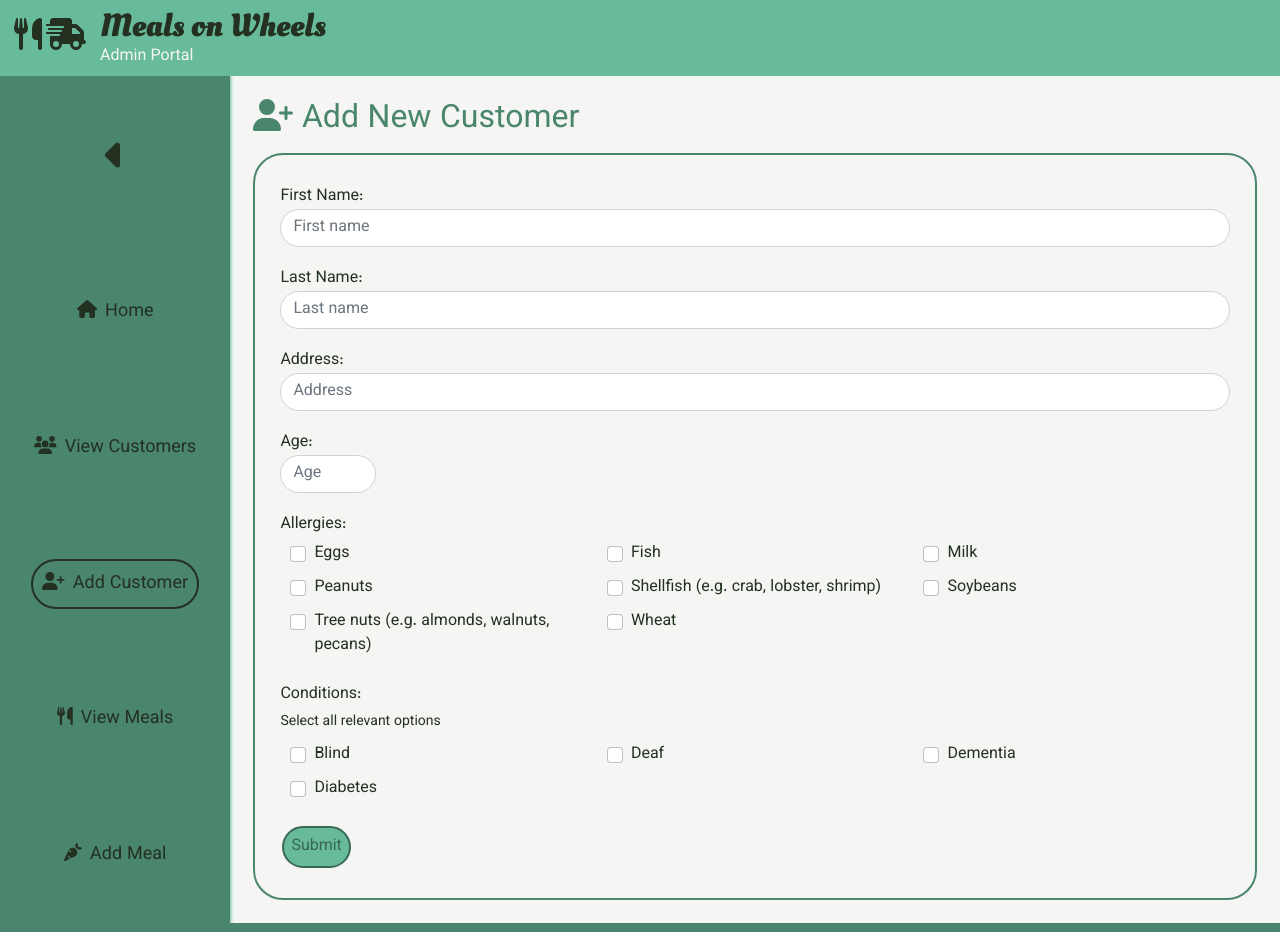
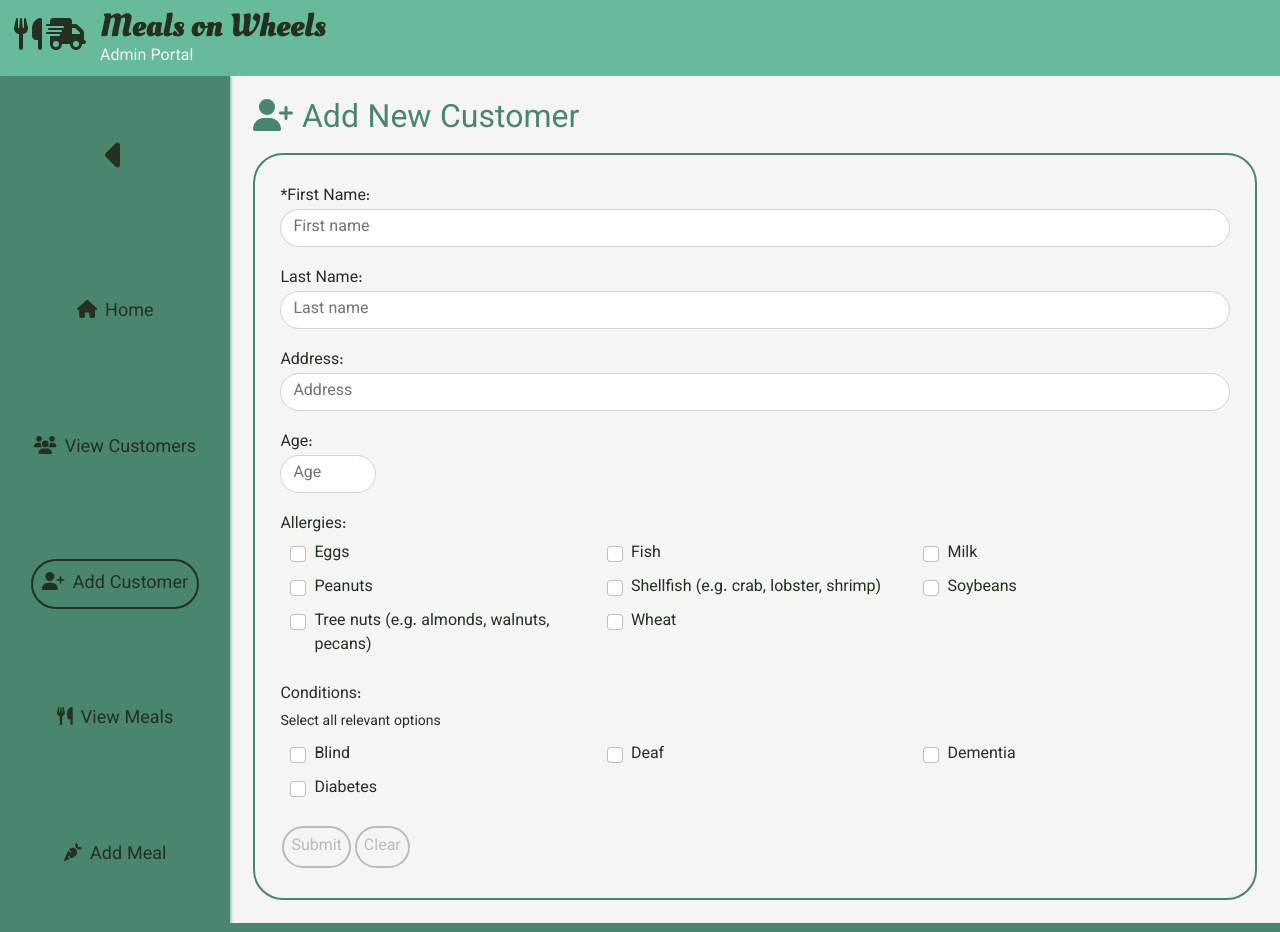
Before and after one commit to DIS-Multiverse/meals-on-wheels, an Angular app: page /add-customer in a window 1280 px wide. Shown: the top 932 px of the page. Built offline with nearby package versions, Linux system fonts and the light colour scheme.

Commit message:
Add user form validation

```diff
--- a/src/app/components/add-customer/add-customer.component.css
+++ b/src/app/components/add-customer/add-customer.component.css
@@ -5,3 +5,11 @@ h2 {
 .age {
   width: 6em;
 }
+
+input.ng-invalid.ng-touched {
+  border: 1px solid red;
+}
+
+.invalid-message {
+  color: red;
+}
--- a/src/app/components/add-customer/add-customer.component.html
+++ b/src/app/components/add-customer/add-customer.component.html
@@ -1,18 +1,24 @@
+<div *ngIf="!successView">
   <h2>
     <fa-icon [icon]="addUserIcon" class="nav-link-icon"></fa-icon> Add New
     Customer
   </h2>
   <form (ngSubmit)="onSubmit()" #addUserForm="ngForm" class="border-styling">
     <div class="form-group">
-    <label>First Name:</label>
+      <label>*First Name:</label>
       <input
         type="text"
         class="form-control form-input"
         placeholder="First name"
         name="fName"
+        maxlength="50"
         #fName="ngModel"
         [(ngModel)]="firstName"
+        required
       />
+      <small *ngIf="fName.invalid && fName.touched" class="invalid-message"
+        >First name is required</small
+      >
     </div>
     <div class="form-group">
       <label>Last Name:</label>
@@ -21,9 +27,14 @@
         class="form-control form-input"
         placeholder="Last name"
         name="lName"
+        maxlength="50"
         #lName="ngModel"
         [(ngModel)]="lastName"
+        required
       />
+      <small *ngIf="lName.invalid && lName.touched" class="invalid-message"
+        >Last name is required</small
+      >
     </div>
     <div class="form-group">
       <label>Address:</label>
@@ -32,9 +43,14 @@
         class="form-control form-input"
         placeholder="Address"
         name="address"
+        maxlength="50"
         #address="ngModel"
         [(ngModel)]="formAddress"
+        required
       />
+      <small *ngIf="address.invalid && address.touched" class="invalid-message"
+        >Address is required</small
+      >
     </div>
     <div class="form-group age">
       <label>Age:</label>
@@ -45,7 +61,13 @@
         name="age"
         #age="ngModel"
         [(ngModel)]="formAge"
+        maxlength="3"
+        oninput="javascript: if (this.value.length > this.maxLength) this.value = this.value.slice(0, this.maxLength);"
+        required
       />
+      <small *ngIf="age.invalid && age.touched" class="invalid-message"
+        >Age is required</small
+      >
     </div>
     <div class="form-group">
       <label>Allergies:</label>
@@ -80,5 +102,29 @@
         </div>
       </div>
     </div>
-  <button class="form-button" type="submit">Submit</button>
+    <button
+      [ngClass]="{
+        'form-button': addUserForm.valid,
+        'disabled-button': !addUserForm.valid
+      }"
+      type="submit"
+      [disabled]="!addUserForm.valid"
+    >
+      Submit
+    </button>
+    <button
+      [ngClass]="{
+        'form-cancel-button': addUserForm.touched,
+        'disabled-button': !addUserForm.touched
+      }"
+      (click)="onClearClick()"
+      [disabled]="!addUserForm.touched"
+    >
+      Clear
+    </button>
   </form>
+</div>
+<div *ngIf="successView" class="border-styling">
+  <p>User successfully added!</p>
+  <button class="form-button" (click)="onBackClick()">Back</button>
+</div>
--- a/src/app/components/add-customer/add-customer.component.ts
+++ b/src/app/components/add-customer/add-customer.component.ts
@@ -18,6 +18,7 @@ export class AddCustomerComponent {
   public addUserIcon = faUserPlus;
   public allergies: string[] = Allergies;
   public conditions: string[] = Conditions;
+  public successView: boolean = false;
 
   public firstName!: string;
   public lastName!: string;
@@ -39,10 +40,17 @@ export class AddCustomerComponent {
     );
   }
 
+  public onBackClick(): void {
+    this.successView = false;
+  }
+
+  public onClearClick(): void {
+    this.form.reset();
+  }
+
   private createUser(user: User) {
     this.userService.createUser(user).subscribe(() => {
-      // this.successView = true;
-      console.log('form submitted');
+      this.successView = true;
       this.form.reset();
     });
   }
```
Lines whose indentation alone changed are shown as unchanged.
